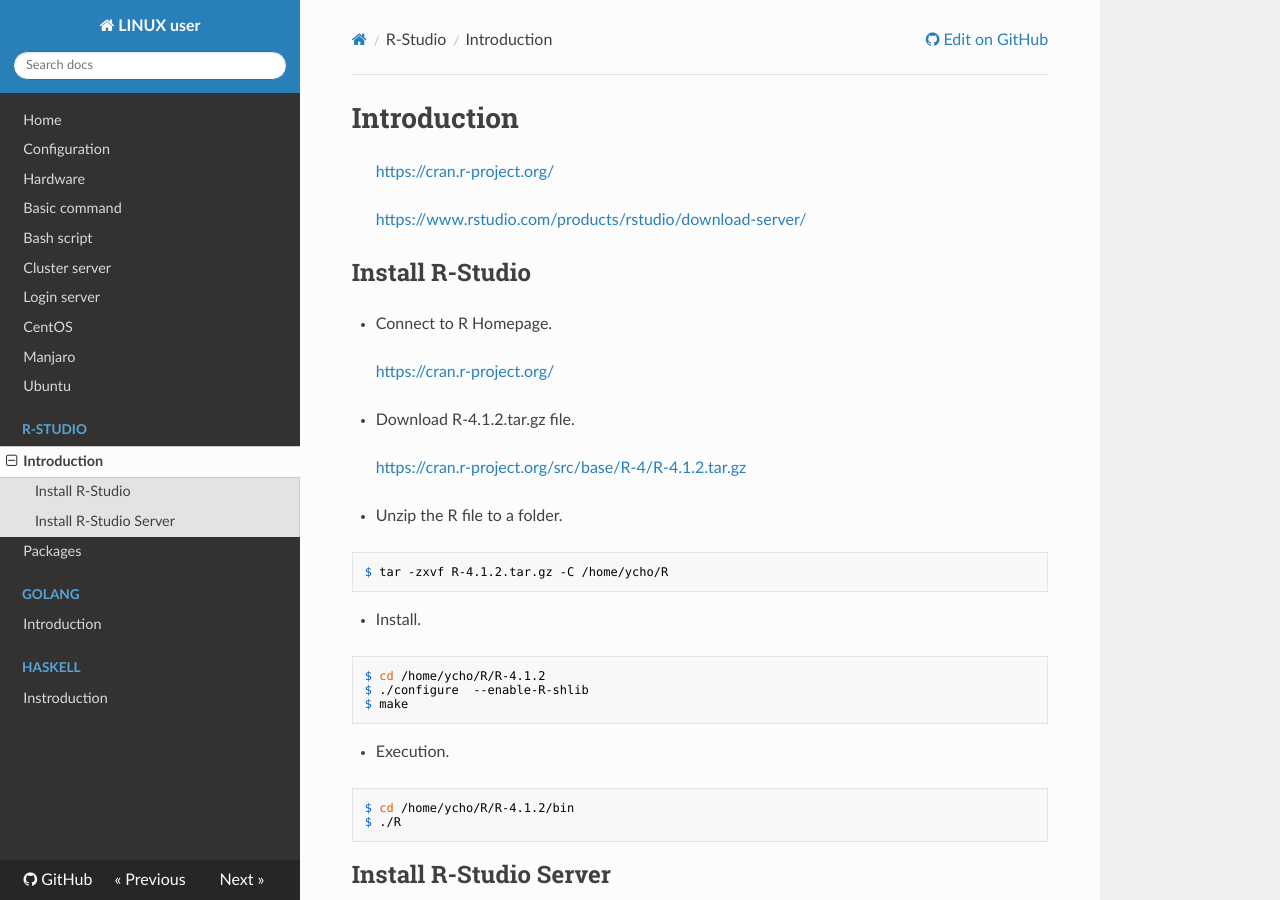
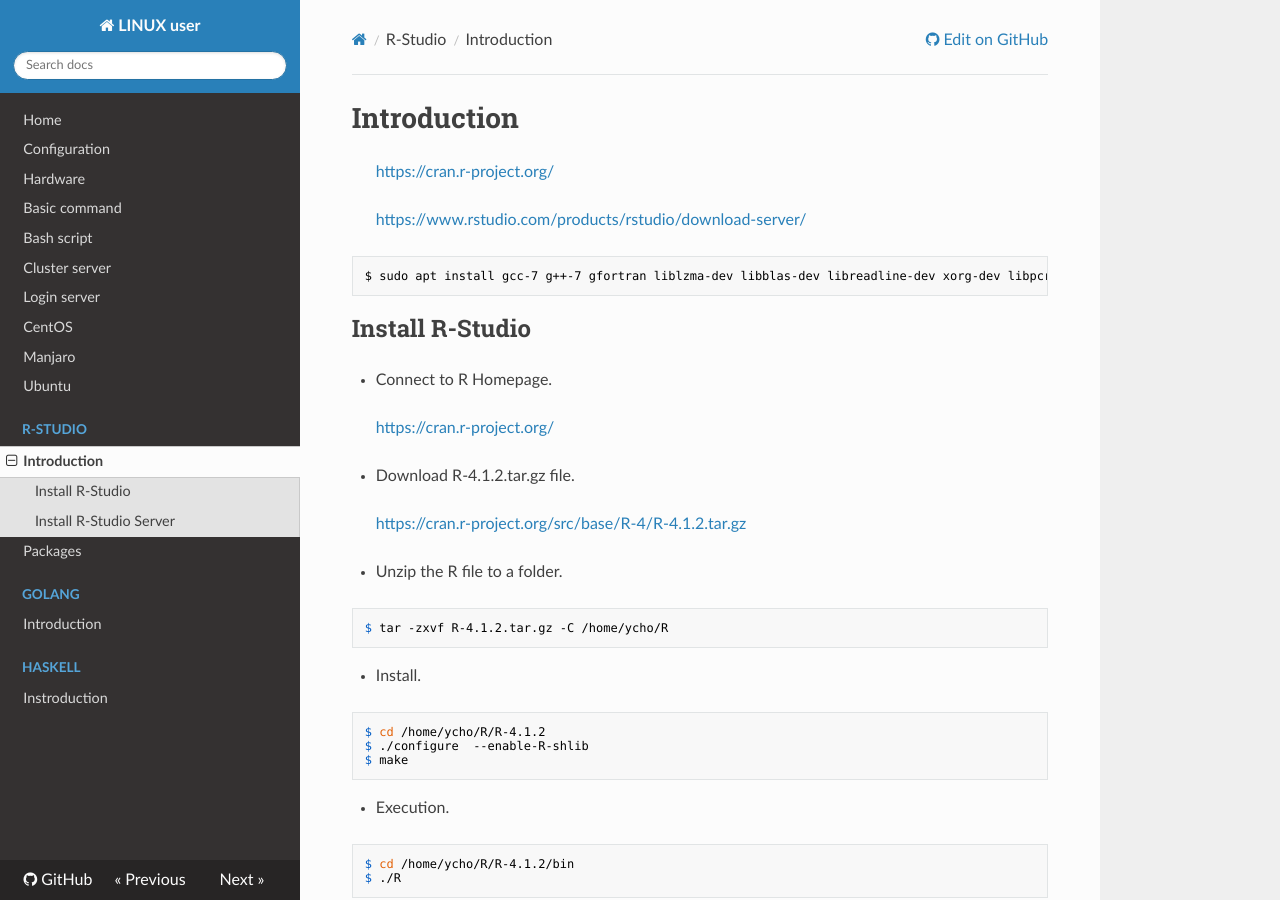
Before and after one commit to WonyoungCho/LINUX, an MkDocs documentation site: the page built from docs/rstudio_int.md, in a window 1280 px wide and 900 px high. Built offline with MkDocs 1.6.1, drawn with Linux system fonts in a browser that asks for light colours; nearby versions of some CDN libraries; old or Windows-style settings are respelled for this version of MkDocs.

Commit message:
Update rstudio_int.md

````diff
--- a/docs/rstudio_int.md
+++ b/docs/rstudio_int.md
@@ -4,6 +4,10 @@
 >
 > <https://www.rstudio.com/products/rstudio/download-server/>
 
+
+```bash
+$ sudo apt install gcc-7 g++-7 gfortran liblzma-dev libblas-dev libreadline-dev xorg-dev libpcre2-dev dirmngr libcurl4-openssl-dev libbz2-dev
+```
 
 ## Install R-Studio
 
````
